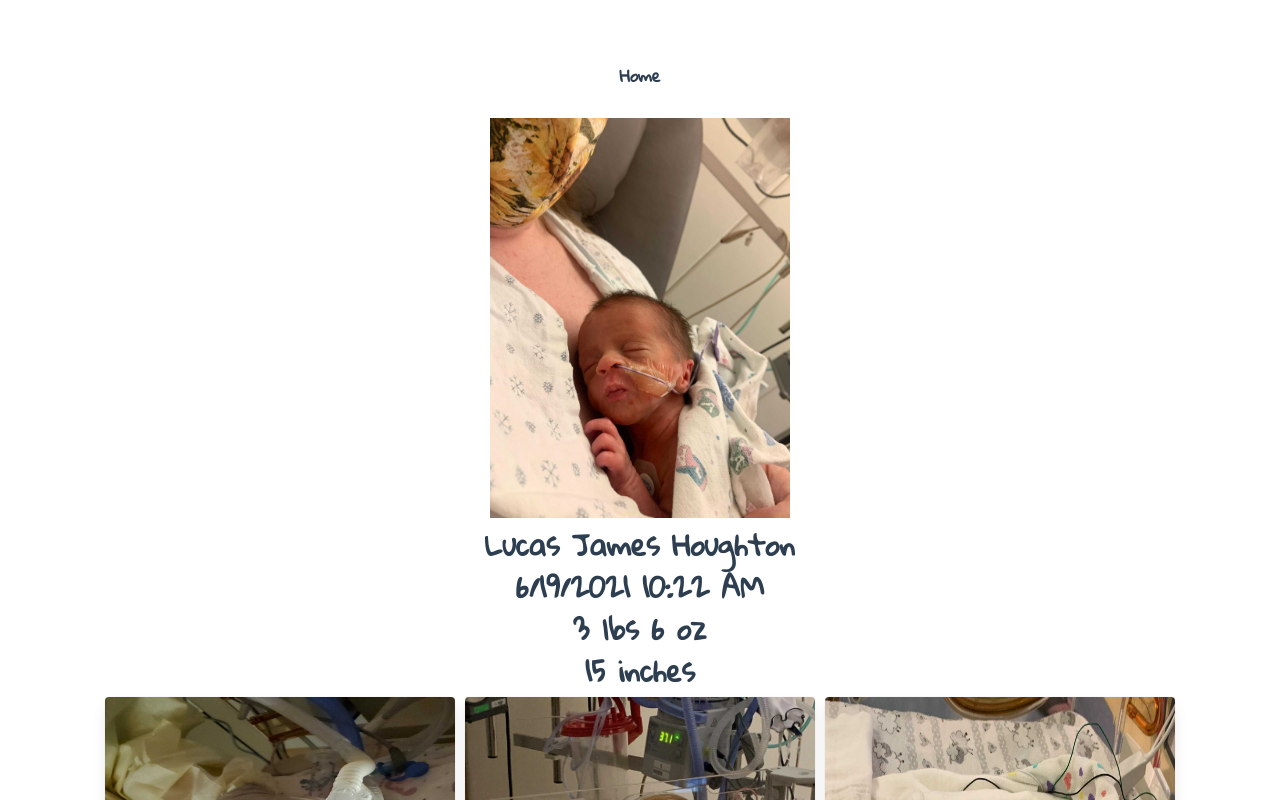
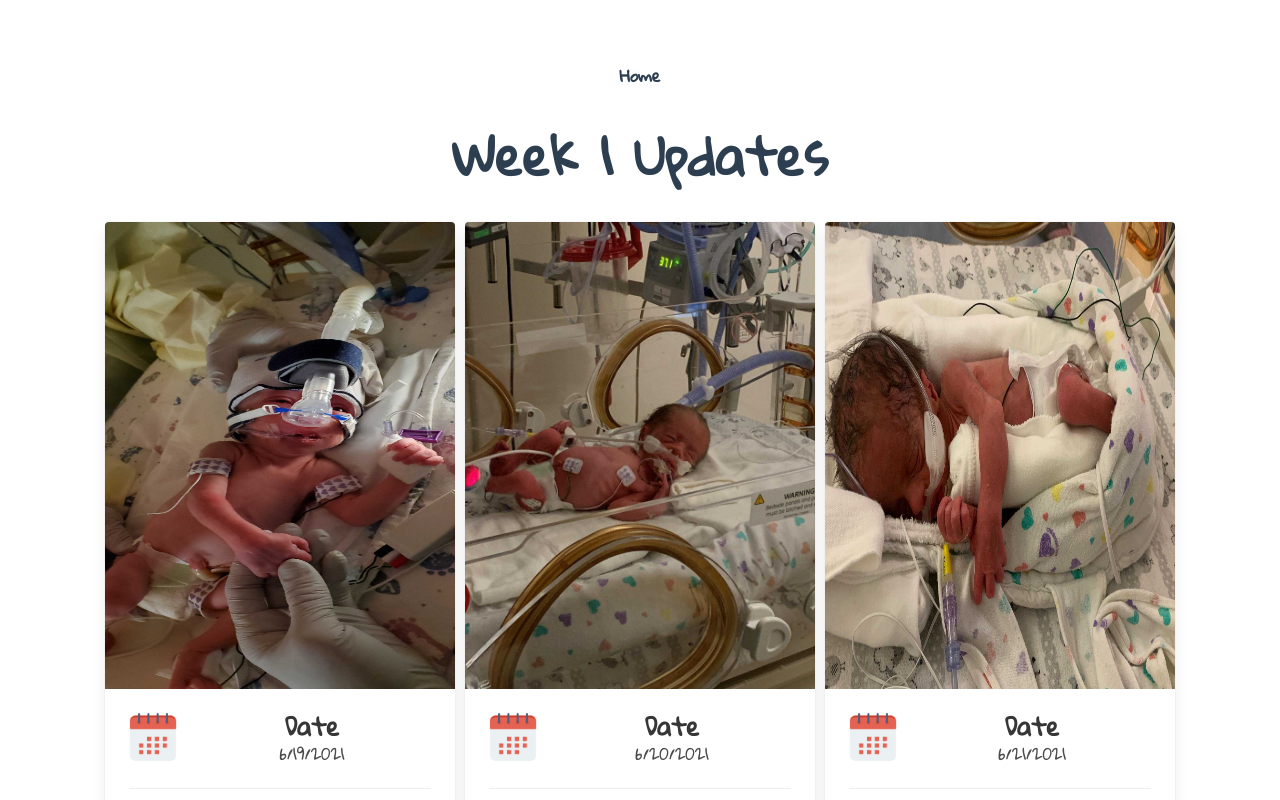
Before and after one commit to CHoughtonTech/small-but-mighty, a Vue app: page /weeklyupdates/0 in a window 1280 px wide. Shown: the top 800 px of the page. Built offline with nearby package versions, Linux system fonts and the light colour scheme.

Commit message:
UPD-05 MRSA
Added MRSA update, and made changes to layout for easier navigation and knowledge on what page you're on.

```diff
--- a/src/App.vue
+++ b/src/App.vue
@@ -3,11 +3,6 @@
     <div id="nav">
       <router-link to="/">Home</router-link>
     </div>
-    <img class="title-img" src="@/assets/main_ljh.jpg" /><br/>
-    <h3>Lucas James Houghton</h3>
-    <h3>6/19/2021 10:22 AM</h3>
-    <h3>3 lbs 6 oz</h3>
-    <h3>15 inches</h3>
     <router-view />
     <hr/>
     <div class="copyright">&copy; {{currentYear}} OxSoft Solutions</div>
--- a/src/api/LucasUpdates.js
+++ b/src/api/LucasUpdates.js
@@ -13,7 +13,8 @@ const _dailyUpdates = [
     { "id": 7, "weekId": 1, "date": "6/26/2021", "details": "No more risk of jaundice, and Daddy helped Mommy give me a bed bath!", "weight": 1350, "additionalDetails": "We were able to give Luke his first bath today! Kelly worked with him to breastfeed, but he wasn't feeling it.", "dailyPicture": require("../assets/day8.jpg")},
     { "id": 8, "weekId": 1, "date": "6/27/2021", "details": "Latched onto Mommy today! And am now back into the 3 pound range!", "weight": 1400, "additionalDetails": "His care plan is simply let him rest and eat and grow. He had a couple of stat dips while doing skin-to-skin, but that was just how he was held. Little guy is doing great.", "dailyPicture": require("../assets/day9.jpg") },
     { "id": 9, "weekId": 1, "date": "6/28/2021", "details": "Flew to a new hostpital today, and they did a kitty scan on me. Kinda groggy today, but still doing good.", "weight": 1535, "additionalDetails": "Transferred to Primary Childrens today after the NICU nurse noticed the redness on his neck that we pointed out started expanding. CT Scan at Primary Children's helped them to identify it as Cellulitis, and he's on antibiotics to treat that now. We will most likely do more tests to find out what the mass underneath the infection is, and how we will handle it.", "dailyPicture": require("../assets/day10.jpg") },
-    { "id": 10, "weekId": 1, "date": "6/29/2021", "details": "Had to get intubated today cause my neck was swollen with infection. I made it through everything okay, and they're draining my owie in my neck.", "weight": 1535, "additionalDetails": "Luke had to get intubated in the OR because his airway was collapsing. They were able to intubate, and then the Interventive Radiology team drained his abscess, and put a shunt in to allow it to finish draining over the next few days. He'll be intubated until they take the shunt out.", "dailyPicture": require("../assets/day11.jpg") }
+    { "id": 10, "weekId": 1, "date": "6/29/2021", "details": "Had to get intubated today cause my neck was swollen with infection. I made it through everything okay, and they're draining my owie in my neck.", "weight": 1535, "additionalDetails": "Luke had to get intubated in the OR because his airway was collapsing. They were able to intubate, and then the Interventive Radiology team drained his abscess, and put a shunt in to allow it to finish draining over the next few days. He'll be intubated until they take the shunt out.", "dailyPicture": require("../assets/day11.jpg") },
+    { "id": 11, "weekId": 1, "date": "6/30/2021", "details": "Doctors found MRSA in the juice from my owie. They already are giving me meds for it though, so I'll be OK!!", "weight":1535, "additionalDetails": "The doctors found MRSA in the pus that was drained from Luke's abscess. It's very treatable with the antibiotic they already had him on. We do not know how he got the infection, and they're looking into it.", "dailyPicture": require("../assets/day12.jpg") }
 ]
 
 export default {
--- a/src/store/index.js
+++ b/src/store/index.js
@@ -23,6 +23,11 @@ export default new Vuex.Store({
         let thisWeeksUpdates = state.updates.filter(update => update.weekId == weekId);
         return thisWeeksUpdates;
       }
+    },
+    getWeekInfoById: (state) => (weekId) => {
+      if (weekId !== null) {
+        return state.weeks.find(week => week.id === parseInt(weekId));
+      }
     }
   },
   actions: {
--- a/src/views/Home.vue
+++ b/src/views/Home.vue
@@ -1,5 +1,10 @@
 <template>
   <div>
+    <img class="title-img" src="@/assets/main_ljh.jpg" /><br/>
+    <h3>Lucas James Houghton</h3>
+    <h3>6/19/2021 10:22 AM</h3>
+    <h3>3 lbs 6 oz</h3>
+    <h3>15 inches</h3>
     <BaseWeeklyInfo v-for="w in this.$store.state.weeks" :key="w.id" :week="w"/>
   </div>
 </template>
--- a/src/views/WeeklyUpdates.vue
+++ b/src/views/WeeklyUpdates.vue
@@ -1,6 +1,9 @@
 <template>
   <div>
-    <BaseDailyInfo v-for="u in weekUpdates" :key="u.id" :update="u"/>
+    <h1>Week {{weekNumber}} Updates</h1>
+    <br/>
+    <BaseDailyInfo v-for="u in weekUpdates" :key="u.id" :update="u"/> <br/>
+    <button class="button is-primary is-light" @click="backToTop">Back to Top</button>
   </div>
 </template>
 
@@ -14,10 +17,34 @@ export default {
   props: {
       id: null
   },
+  created() {
+      this.$store.dispatch("getWeeks");
+      window.scrollTo(0,0);
+  },
   computed: {
       weekUpdates() {
           return this.$store.getters.getUpdatesByWeek(this.id);
+      },
+      weekNumber() {
+          let weekInfo = this.$store.getters.getWeekInfoById(this.id);
+          return weekInfo?.weekNum;
+      }
+  },
+  methods: {
+      backToTop() {
+          window.scrollTo(0,0);
       }
   }
 };
 </script>
+
+<style>
+button {
+  font-family: 'Gloria Hallelujah', cursive;
+  -webkit-font-smoothing: antialiased;
+  -moz-osx-font-smoothing: grayscale;
+  text-align: center;
+  color: #2c3e50;
+  margin: 5%;
+}
+</style>
```
Also changed, not shown: src/assets/day12.jpg (added).
